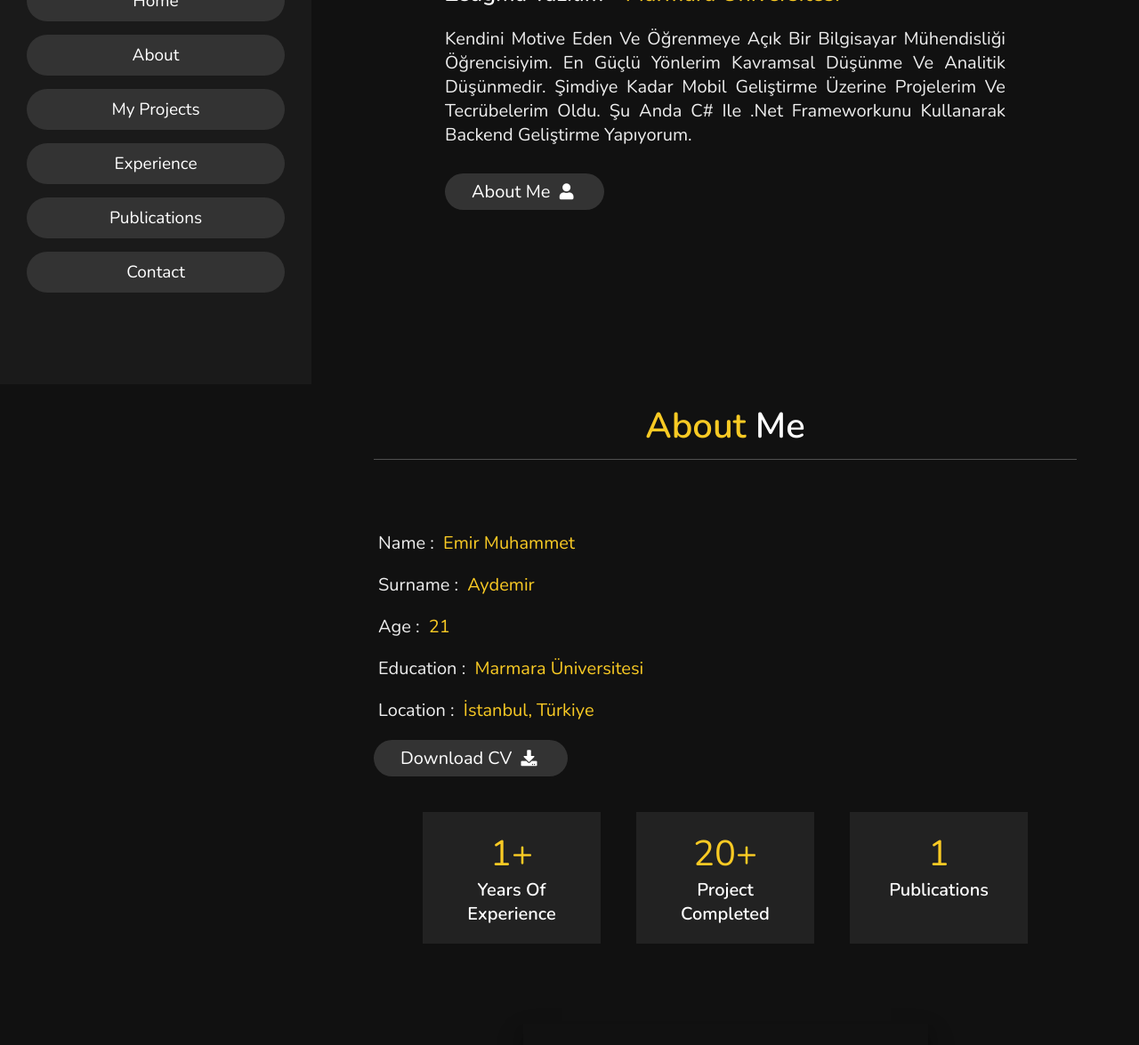
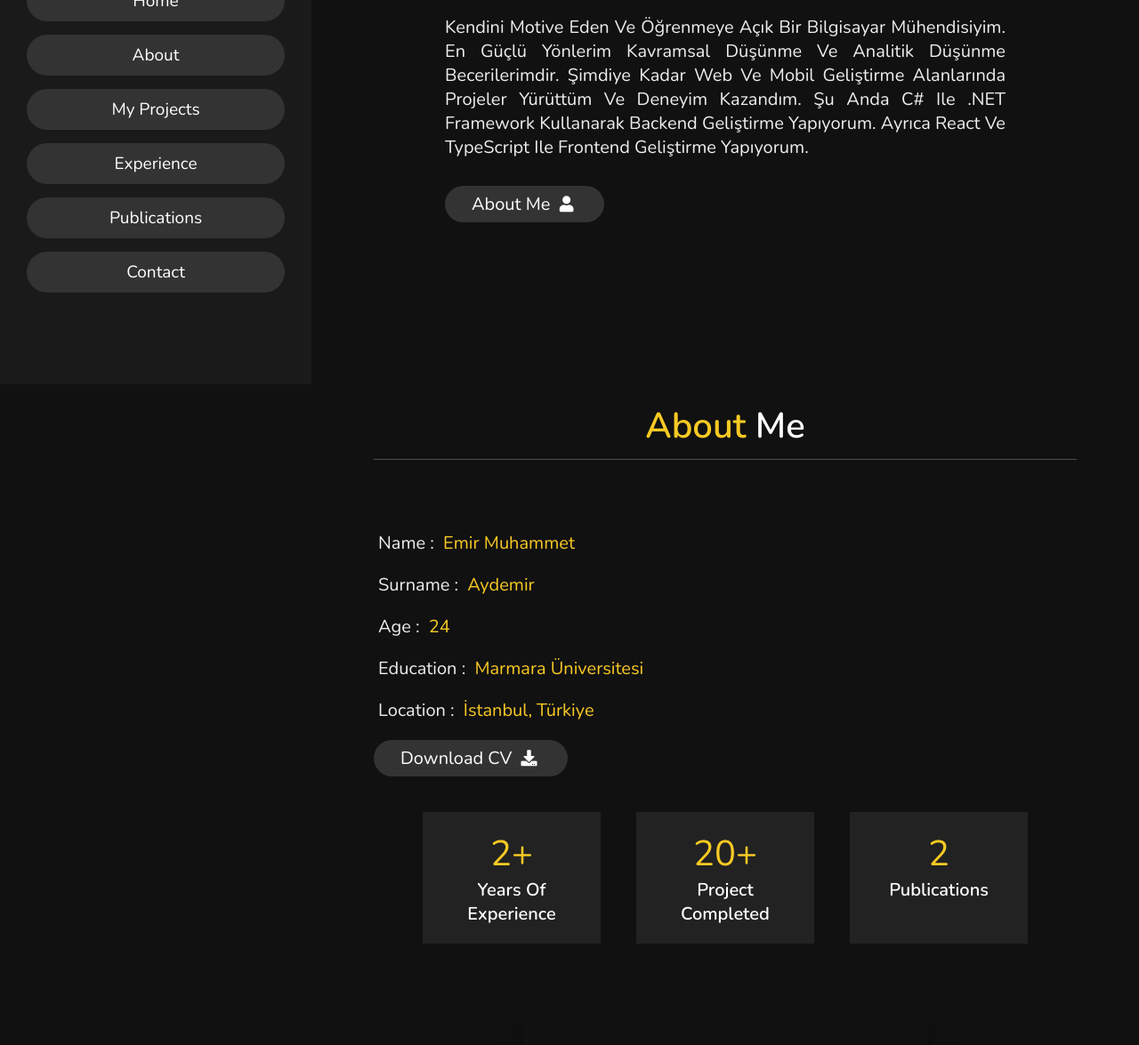
Before and after one commit to emirmaydemir/emirmaydemir.github.io, a plain HTML site: page index.html in a window 1280 px wide. Shown: the part 368-1543 px from the top of the page at 89% size. Drawn offline with nearby package versions, Linux system fonts and the light colour scheme.

Commit message:
Update index.html

```diff
--- a/index.html
+++ b/index.html
@@ -40,11 +40,12 @@
       <h1>Emir Muhammet Aydemir</h1>
       <h3>Zeugma Yazılım - <span> Marmara Üniversitesi </span></h3>
       <p>
-        Kendini motive eden ve öğrenmeye açık bir bilgisayar mühendisliği
-        öğrencisiyim. En güçlü yönlerim kavramsal düşünme ve analitik
-        düşünmedir. Şimdiye kadar mobil geliştirme üzerine projelerim ve
-        tecrübelerim oldu. Şu anda c# ile .Net frameworkunu kullanarak backend
-        geliştirme yapıyorum.
+        Kendini motive eden ve öğrenmeye açık bir bilgisayar mühendisiyim.
+        En güçlü yönlerim kavramsal düşünme ve analitik düşünme becerilerimdir.
+        Şimdiye kadar Web ve mobil geliştirme alanlarında projeler yürüttüm ve
+        deneyim kazandım. Şu anda C# ile .NET Framework kullanarak backend
+        geliştirme yapıyorum. Ayrıca React ve TypeScript ile frontend geliştirme
+        yapıyorum.
       </p>
       <a href="#about"
         ><button class="btn">about me <i class="fas fa-user"></i></button
@@ -62,7 +63,7 @@
         <div class="info">
           <h3><span> name : </span> Emir Muhammet</h3>
           <h3><span> surname : </span> Aydemir</h3>
-          <h3><span> age : </span> 21</h3>
+          <h3><span> age : </span> 24</h3>
           <h3><span> education : </span> Marmara Üniversitesi</h3>
           <h3><span> Location : </span> İstanbul, Türkiye</h3>
           <a href="cv/cv.pdf"
@@ -73,7 +74,7 @@
 
         <div class="counter">
           <div class="box">
-            <span>1+</span>
+            <span>2+</span>
             <h3>years of experience</h3>
           </div>
 
@@ -83,7 +84,7 @@
           </div>
 
           <div class="box">
-            <span>1</span>
+            <span>2</span>
             <h3>publications</h3>
           </div>
         </div>
@@ -348,7 +349,7 @@
           <i class="fa fa-suitcase" aria-hidden="true"></i>
           <span>Temmuz 2021 - Halen</span>
           <h3>Software Developer</h3>
-          <h4>Zeugma Yazılım - Yarı Zamanlı</h4>
+          <h4>Zeugma Yazılım - Tam Zamanlı</h4>
           <p>
             Zeugma şirketinde OfficeSharp Enterpise Resource Planning(ERP)
             programının geliştirme ekibindeyim. Bu ekip .Net frameworku ile
@@ -489,7 +490,7 @@
                 >
                   <i class="fab fa-linkedin-in fa-3x"></i>
                 </a>
-                <a href="https://www.instagram.com/aydm_emrr/">
+                <a href="https://www.instagram.com/aydm_emr/">
                   <i class="fab fa-instagram fa-3x"></i>
                 </a>
                 <a href="https://github.com/emirmaydemir">
```
